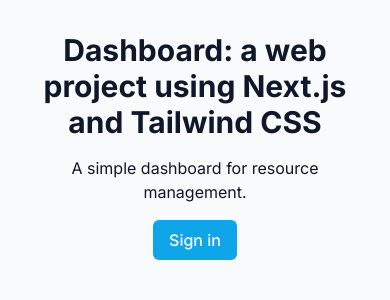
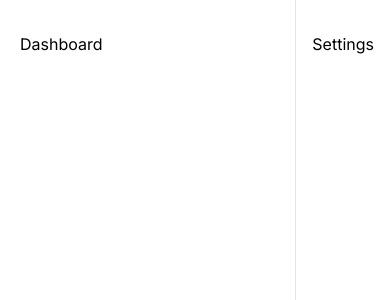
Before and after one commit to lfnd0/dashboard-web, a Next.js app: page / in a window 390 px wide. Shown: the top 300 px of the page. Built offline with nearby package versions, Linux system fonts and the light colour scheme.

Commit message:
Estrutura do Layout

```diff
--- a/src/app/layout.tsx
+++ b/src/app/layout.tsx
@@ -1,22 +1,29 @@
-import type { Metadata } from "next";
-import { Inter } from "next/font/google";
-import "./globals.css";
+import type { Metadata } from 'next'
+import { Inter } from 'next/font/google'
+import './globals.css'
 
-const inter = Inter({ subsets: ["latin"] });
+const inter = Inter({ subsets: ['latin'] })
 
 export const metadata: Metadata = {
-  title: "Dashboard",
-  description: "Generated by create next app",
-};
+  title: 'Dashboard',
+  description: 'A simple dashboard for resource management.',
+}
 
 export default function RootLayout({
   children,
 }: Readonly<{
-  children: React.ReactNode;
+  children: React.ReactNode
 }>) {
   return (
-    <html lang="en">
-      <body className={inter.className}>{children}</body>
+    <html lang="pt-br">
+      <body className={inter.className}>
+        <div className="grid-cols-app grid min-h-screen">
+          <aside className="border-r border-zinc-200 px-5 py-8">
+            Dashboard
+          </aside>
+          <main className="px-4 pb-12 pt-8">{children}</main>
+        </div>
+      </body>
     </html>
-  );
+  )
 }
--- a/src/app/page.tsx
+++ b/src/app/page.tsx
@@ -1,19 +1,3 @@
 export default function Home() {
-  return (
-    <div className="flex h-screen flex-col items-center bg-slate-50 p-8 text-center text-slate-900 dark:bg-slate-900 dark:text-slate-100">
-      <div className="max-w-app">
-        <h1 className="flex items-center text-3xl font-bold sm:text-5xl lg:text-6xl">
-          Dashboard: a web project using Next.js and Tailwind CSS
-        </h1>
-
-        <p className="mt-4 dark:text-slate-400">
-          A simple dashboard for resource management.
-        </p>
-
-        <button className="mt-4 rounded-md bg-sky-500 px-4 py-2 font-medium text-white enabled:hover:bg-sky-600 disabled:cursor-not-allowed disabled:opacity-60 dark:bg-sky-400 dark:text-sky-950">
-          Sign in
-        </button>
-      </div>
-    </div>
-  )
+  return <h1>Settings</h1>
 }
--- a/tailwind.config.ts
+++ b/tailwind.config.ts
@@ -1,20 +1,15 @@
-import type { Config } from "tailwindcss";
+import type { Config } from 'tailwindcss'
 
 const config: Config = {
-  content: [
-    "./src/**/*.tsx",
-  ],
+  content: ['./src/**/*.tsx'],
   theme: {
     extend: {
-      maxWidth: {
-        app: '700px',
-      },
-      colors: {
-        'my-color': '#A9A9A9'
+      gridTemplateColumns: {
+        app: 'minmax(18rem, 20rem) 1fr',
       },
     },
   },
   plugins: [],
-};
+}
 
-export default config;
+export default config
```
